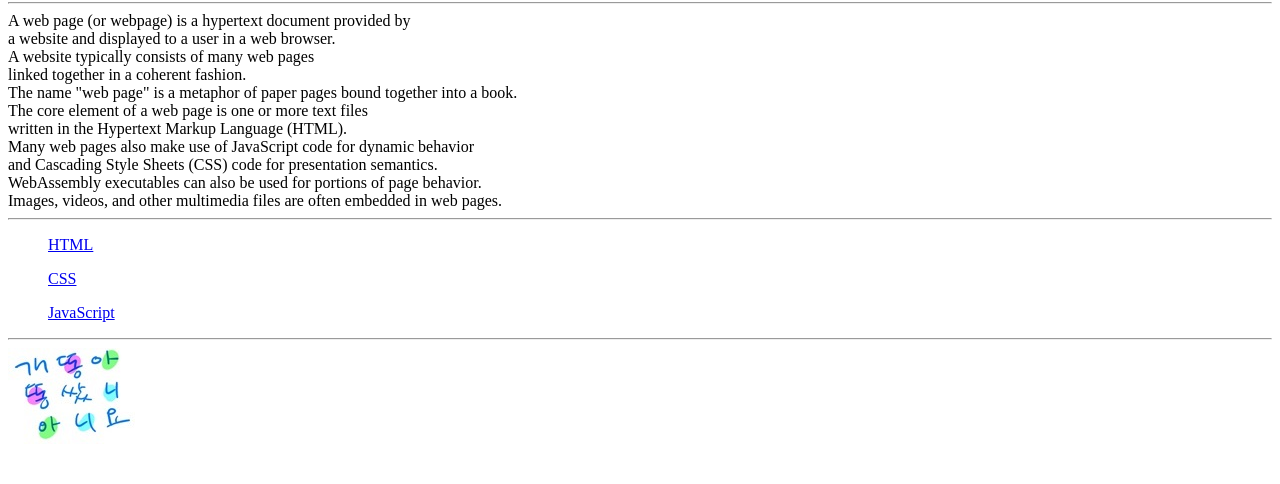
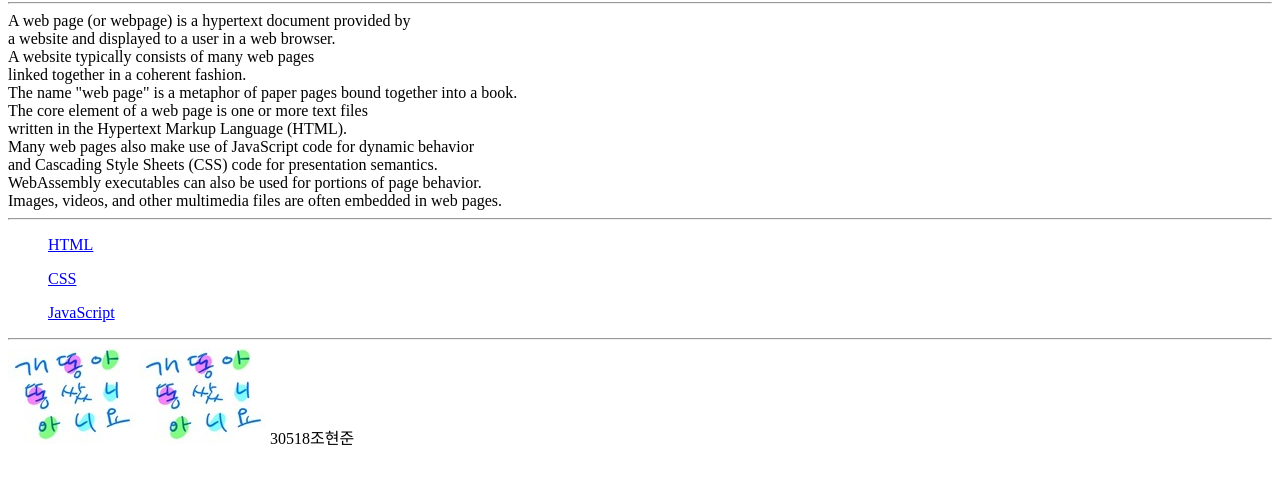
Before and after one commit to 30518-johyeonujn/web1, a plain HTML site: page index.html in a window 1280 px wide. Shown: the part 78-562 px from the top of the page. Drawn offline with Linux system fonts and the light colour scheme.

Commit message:
Update index.html

```diff
--- a/index.html
+++ b/index.html
@@ -27,6 +27,8 @@
     <ul><a href="JS.html">JavaScript</a></ul>
     <hr>
     <img src="img\test2.jpg" alt="" width="" height="">
+    <img src="img\test2.jpg" alt="" width="" height="">
+    30518조현준
 
 </body>
 </html>
```
